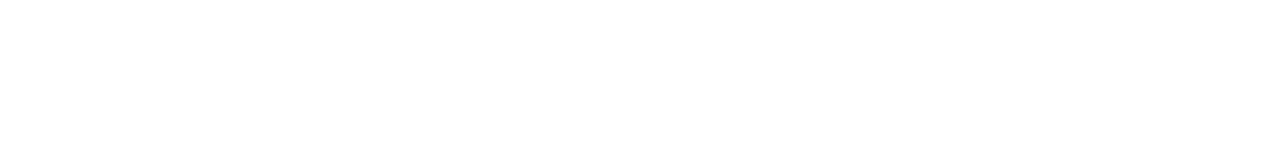
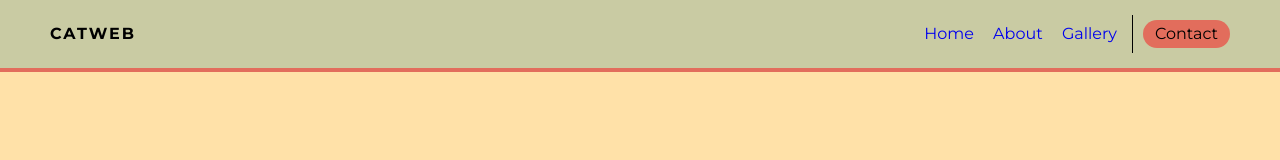
Before and after one commit to BustedElbow/CatWeb, a plain HTML site: page index.html in a window 1280 px wide. Drawn offline with Linux system fonts and the light colour scheme.

Commit message:
Added Navigation Bar

```diff
--- a/app.css
+++ b/app.css
@@ -1,3 +1,5 @@
+@import url('https://fonts.googleapis.com/css2?family=Montserrat:wght@400;500;700&display=swap');
+
 *, *::before, *::after {
   box-sizing: border-box;
 }
@@ -28,3 +30,62 @@ p, h1, h2, h3, h4, h5, h6 {
   isolation: isolate;
 }
 /* CSS Reset ^^ */
+
+body {
+  font-family: 'Montserrat', sans-serif;
+  background-color: #FFE1A8;
+}
+
+header {
+  display: flex;
+  justify-content: flex-end;
+  align-items: center;
+  padding: 15px 50px;
+  background-color: #C9CBA3;
+  border-bottom: 4px solid #E26D5C;
+}
+
+.logo {
+  font-weight: 700;
+  text-transform: uppercase;
+  letter-spacing: 2px;
+  cursor: pointer;
+  margin-right: auto;
+}
+
+.nav-links {
+  padding: 0;
+}
+
+.nav-links li {
+  display: inline-block;
+  padding-right: 15px;
+}
+
+.nav-links li a {
+  text-decoration: none;
+  transition: all 0.3s ease 0s;
+}
+
+.nav-links li a:hover {
+  color: #0088a9;
+}
+
+.contact {
+  border-left: 1px solid black;
+  padding: 5px 0;
+}
+
+.contact button {
+  cursor: pointer;
+  background-color: rgba(226,109,92,1);
+  border-radius: 15px;
+  border: none;
+  padding: 2px 12px;
+  transition: background-color 0.25s ease 0s;
+  margin-left: 10px;
+}
+
+.contact button:hover {
+  background-color: rgba(226,109,92,0.9);
+}
--- a/index.html
+++ b/index.html
@@ -5,6 +5,14 @@
     <link href="app.css" rel="stylesheet">
   </head>
   <body>
-    <h1></h1>
+    <header>
+      <span class="logo">Catweb</span>
+      <ul class="nav-links">
+        <li><a href="#">Home</a></li>
+        <li><a href="#">About</a></li>
+        <li><a href="#">Gallery</a></li>
+      </ul>
+      <a class="contact" href="#"><button>Contact</button></a>
+    </header>
   </body>
 </html>
```
